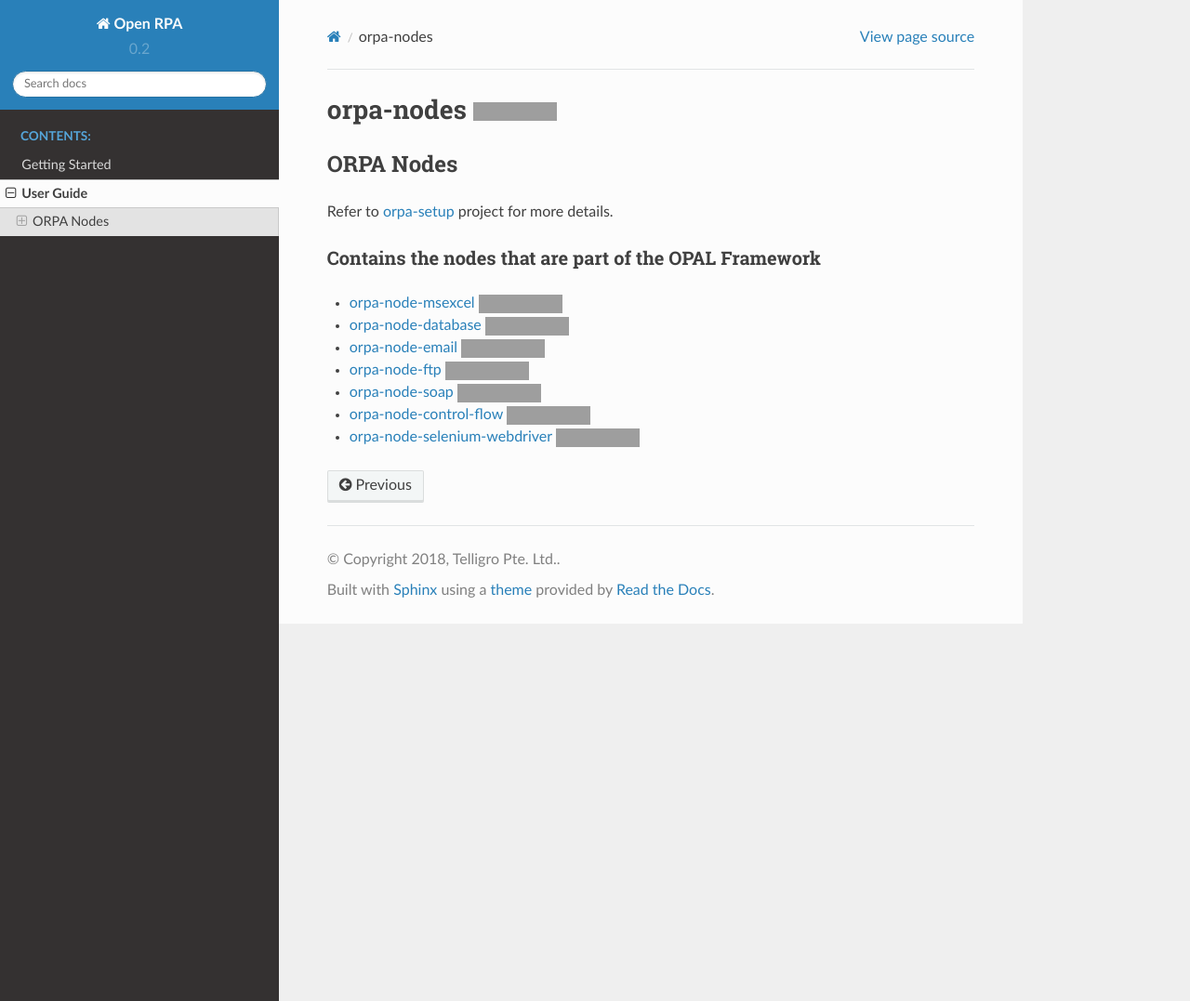
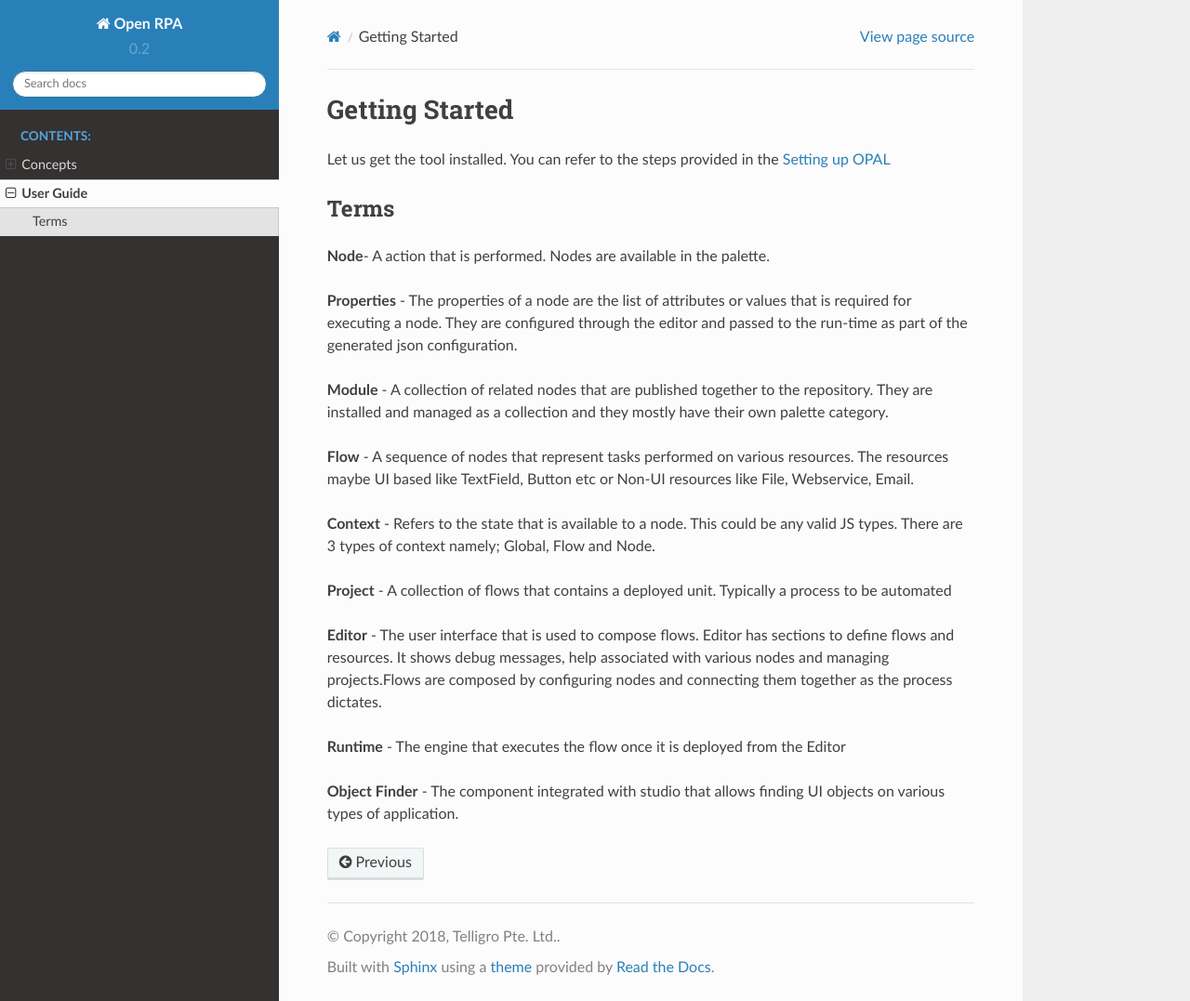
Before and after one commit to balaraman-kunduvara/docs, a Sphinx documentation site: the page built from source/orpa-nodes/readme.rst, in a window 1280 px wide and 1077 px high. Shown: the whole window at 93% size. Built offline with Sphinx 7.4.7 and the Read the Docs theme 2.0.0, drawn with Linux system fonts in a browser that asks for light colours; grey boxes are pictures that could not be loaded.

```diff
--- a/source/orpa-nodes/readme.rst
+++ b/source/orpa-nodes/readme.rst
@@ -1,45 +1,25 @@
-orpa-nodes |Build Status|
-=========================
 
+Getting Started
+===============
 
+Let us get the tool installed. You can refer to the steps provided in the :ref:`rst_setup`
 
-ORPA Nodes
----------------
+Terms
+-----
+**Node**- A action that is performed. Nodes are available in the palette.
 
-Refer to `orpa-setup <https://github.com/telligro/orpa-setup>`__ project
-for more details.
+**Properties** - The properties of a node are the list of attributes or values that is required for executing a node. They are configured through the editor and passed to the run-time as part of the generated json configuration.
 
-Contains the nodes that are part of the OPAL Framework
-~~~~~~~~~~~~~~~~~~~~~~~~~~~~~~~~~~~~~~~~~~~~~~~~~~~~~~
+**Module** - A collection of related nodes that are published together to the repository. They are installed and managed as a collection and they mostly have their own palette category.
 
--  `orpa-node-msexcel <https://github.com/balaraman-kunduvara/orpa-nodes/tree/master/packages/orpa-node-database>`__
-   |orpa-node-msexcel build status|
--  `orpa-node-database <https://github.com/telligro/orpa-nodes/tree/master/packages/orpa-node-database>`__
-   |orpa-node-database build status|
--  `orpa-node-email <https://github.com/telligro/orpa-nodes/tree/master/packages/orpa-node-email>`__
-   |orpa-node-email build status|
--  `orpa-node-ftp <https://github.com/telligro/orpa-nodes/tree/master/packages/orpa-node-ftp>`__
-   |orpa-node-ftp build status|
--  `orpa-node-soap <https://github.com/telligro/orpa-nodes/tree/master/packages/orpa-node-soap>`__
-   |orpa-node-soap build status|
--  `orpa-node-control-flow <https://github.com/telligro/orpa-nodes/tree/master/packages/orpa-node-control-flow>`__
-   |orpa-node-control-flow build status|
--  `orpa-node-selenium-webdriver <https://github.com/telligro/orpa-nodes/tree/master/packages/orpa-node-selenium-webdriver>`__
-   |orpa-node-selenium-webdriver build status|
+**Flow** -  A sequence of nodes that represent tasks performed on various resources. The resources maybe UI based like TextField, Button etc or Non-UI resources like File, Webservice, Email.
 
-.. |Build Status| image:: https://travis-ci.org/telligro/orpa-nodes.svg?branch=master
-   :target: https://travis-ci.org/telligro/orpa-nodes
-.. |orpa-node-msexcel build status| image:: https://frozen-fortress-98851.herokuapp.com/telligro/orpa-nodes/2/badge?subject=build
-   :target: https://travis-ci.org/telligro/orpa-nodes
-.. |orpa-node-database build status| image:: https://frozen-fortress-98851.herokuapp.com/telligro/orpa-nodes/5/badge?subject=build
-   :target: https://travis-ci.org/telligro/orpa-nodes
-.. |orpa-node-email build status| image:: https://frozen-fortress-98851.herokuapp.com/telligro/orpa-nodes/8/badge?subject=build
-   :target: https://travis-ci.org/telligro/orpa-nodes
-.. |orpa-node-ftp build status| image:: https://frozen-fortress-98851.herokuapp.com/telligro/orpa-nodes/11/badge?subject=build
-   :target: https://travis-ci.org/telligro/orpa-nodes
-.. |orpa-node-soap build status| image:: https://frozen-fortress-98851.herokuapp.com/telligro/orpa-nodes/14/badge?subject=build
-   :target: https://travis-ci.org/telligro/orpa-nodes
-.. |orpa-node-control-flow build status| image:: https://frozen-fortress-98851.herokuapp.com/telligro/orpa-nodes/17/badge?subject=build
-   :target: https://travis-ci.org/telligro/orpa-nodes
-.. |orpa-node-selenium-webdriver build status| image:: https://frozen-fortress-98851.herokuapp.com/telligro/orpa-nodes/20/badge?subject=build
-   :target: https://travis-ci.org/telligro/orpa-nodes
+**Context** - Refers to the state that is available to a node. This could be any valid JS types. There are 3 types of context namely; Global, Flow and Node.
+
+**Project** - A collection of flows that contains a deployed unit. Typically a process to be automated
+
+**Editor** - The user interface that is used to compose flows. Editor has sections to define flows and resources. It shows debug messages, help associated with various nodes and managing projects.Flows are composed by configuring nodes and connecting them together as the process dictates.
+
+**Runtime** - The engine that executes the flow once it is deployed from the Editor
+
+**Object Finder** -  The component integrated with studio that allows finding UI objects on various types of application.
```
Also changed, not shown: source/concepts/readme.rst (added, +17 -0 lines), source/index.rst (+3 -13 lines), source/orpa-setup/readme.rst (+13 -9 lines).
